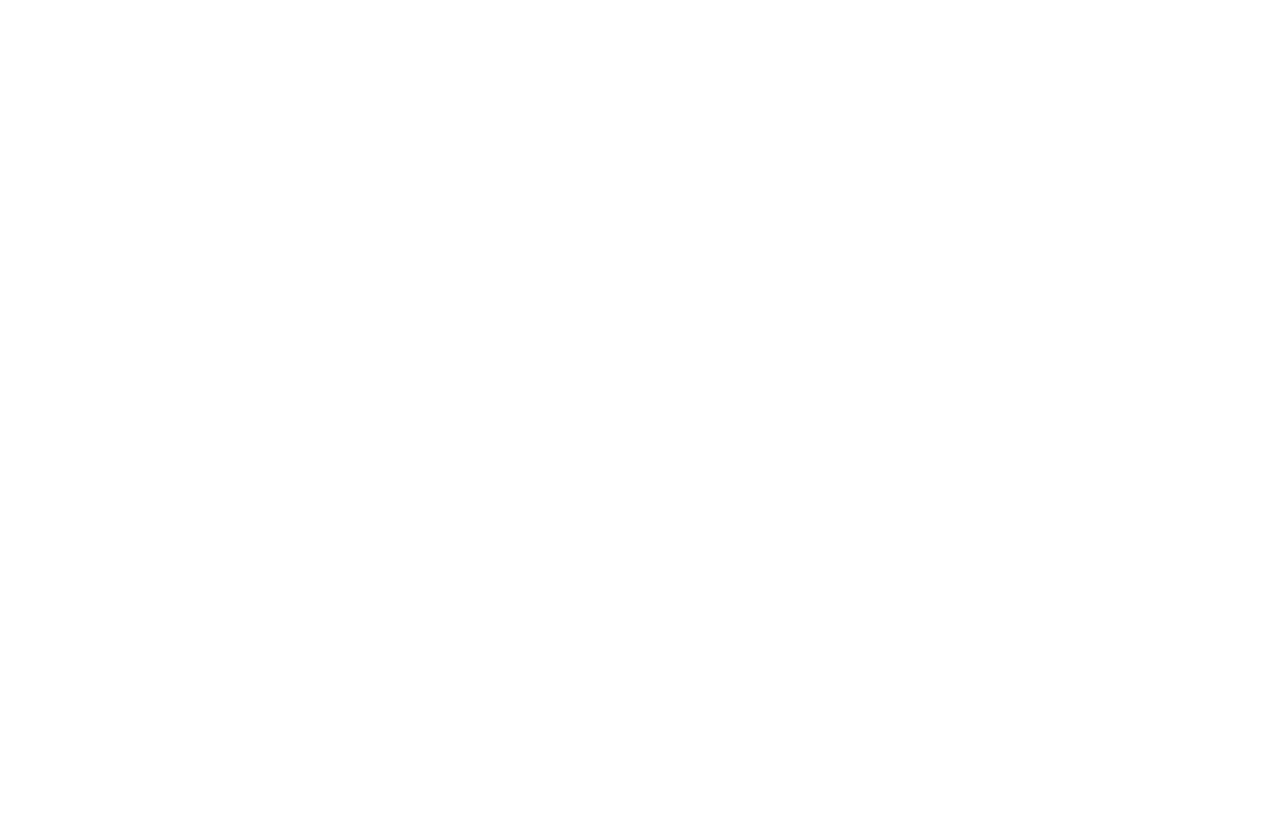
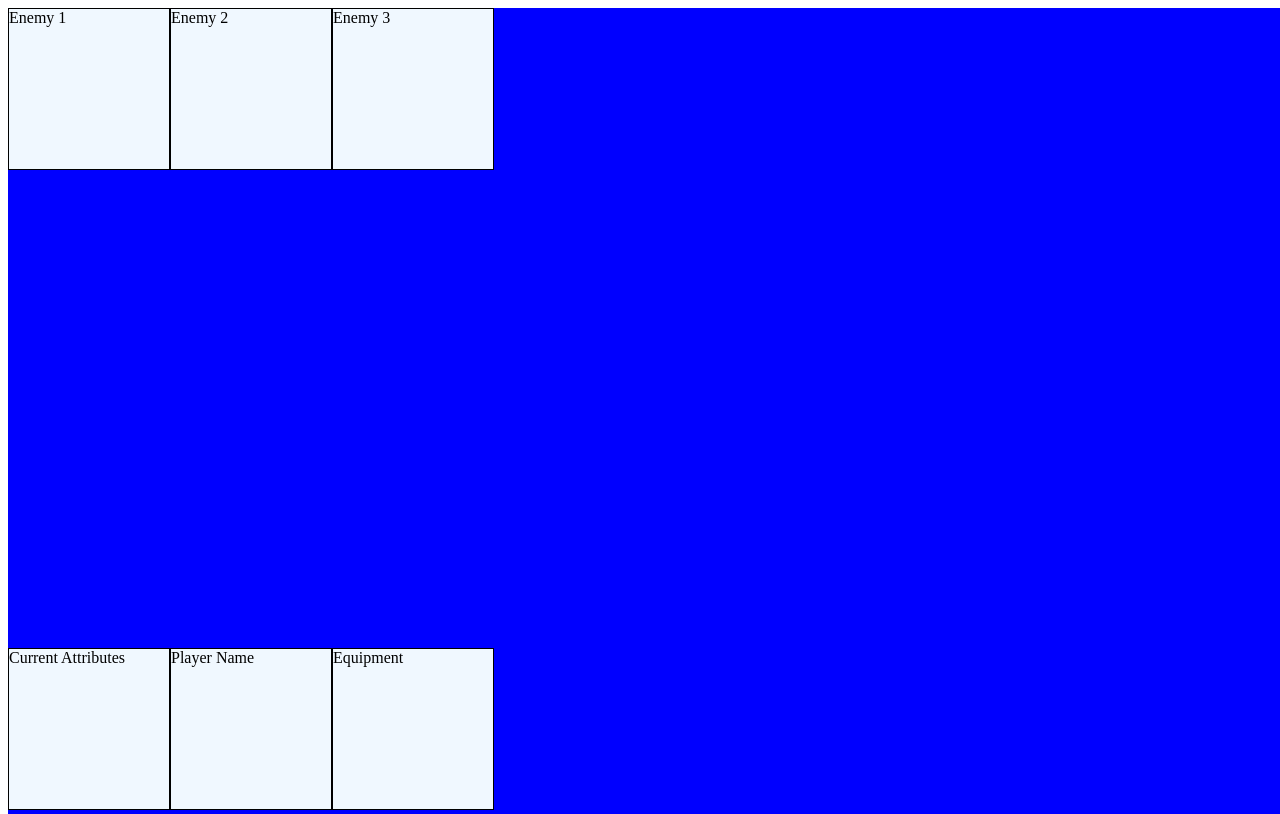
Before and after one commit to AGBaltazar/Solo-Leveling-Card-Game, a website: page Interface/Playscreen.html in a window 1280 px wide. Shown: the top 814 px of the page. Drawn offline with Linux system fonts and the light colour scheme.

Commit message:
Placeholder/Formatting for Playscreen

```diff
--- /dev/null
+++ b/Interface/Interface.css
@@ -0,0 +1,23 @@
+main{
+    display: flex;
+    flex-direction: column;
+    flex-wrap: nowrap;
+    width: 100vw;
+    justify-content: center;
+    background-color: blue;
+}
+
+section{
+    display: flex;
+    width: 90vw;
+    flex-direction: row;
+    height: 50vw;
+}
+
+.enemy, .player{
+    background-color: aliceblue;
+    height: 10em;
+    width: 10em;
+    border: 1px solid black;
+
+}
--- a/Interface/Playscreen.html
+++ b/Interface/Playscreen.html
@@ -3,9 +3,23 @@
     <meta charset="UTF-8">
     <meta http-equiv="X-UA-Compatible" content="IE=edge">
     <meta name="viewport" content="width=device-width, initial-scale=1.0">
+    <link rel="stylesheet" href="./Interface.css">
     <title>Document</title>
 </head>
 <body>
+    <main>
+        <section class="opponentSection">
+            <div class="firstEnemy enemy">Enemy 1</div>
+            <div class="secondEnemy enemy">Enemy 2</div>
+            <div class="thirdEnemy enemy">Enemy 3</div>
+        </section>
 
+        </section>
+        <section class="playerSection">
+            <div class="attributes player">Current Attributes</div>
+            <div class="player">Player Name</div>
+            <div class="equipment player">Equipment</div>
+        </section>
+    </main>
 </body>
 </html>
```
Also changed, not shown: Index.html (+2 -0 lines), Interface/Homescreen.html (+1 -0 lines).
